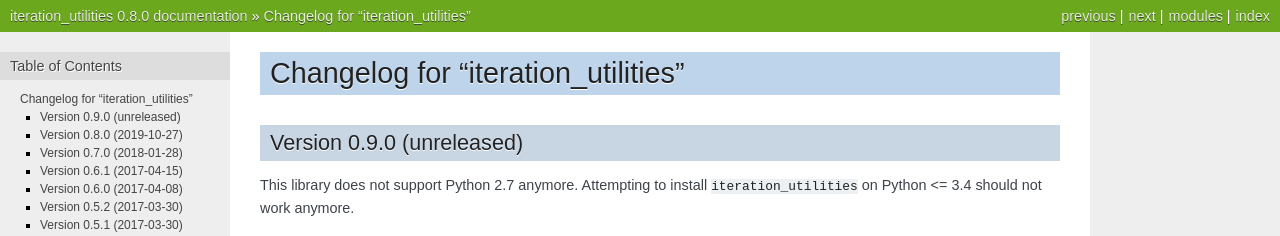
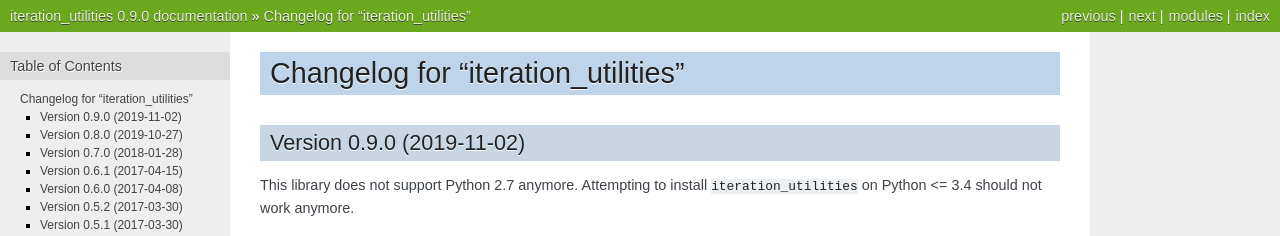
Before and after one commit to MSeifert04/iteration_utilities, a Sphinx documentation site: the page built from docs/CHANGES.rst, in a window 1280 px wide and 900 px high. Shown: the top 236 px of the window. Built offline with Sphinx 7.4.7, drawn with Linux system fonts in a browser that asks for light colours; some of the changed text lies outside the part shown.

Commit message:
Release version 0.9.0

```diff
--- a/docs/CHANGES.rst
+++ b/docs/CHANGES.rst
@@ -1,7 +1,7 @@
 Changelog for "iteration_utilities"
 -----------------------------------
 
-Version 0.9.0 (unreleased)
+Version 0.9.0 (2019-11-02)
 ^^^^^^^^^^^^^^^^^^^^^^^^^^
 
 This library does not support Python 2.7 anymore. Attempting to install
--- a/src/iteration_utilities/__init__.py
+++ b/src/iteration_utilities/__init__.py
@@ -8,4 +8,4 @@ from ._recipes import *
 from ._additional_recipes import *
 from ._classes import *
 
-__version__ = '0.8.0'
+__version__ = '0.9.0'
```
